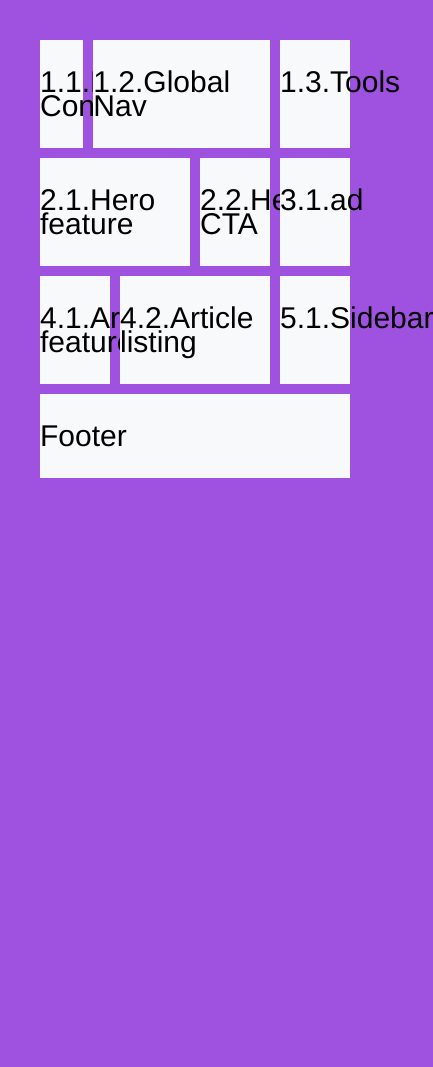
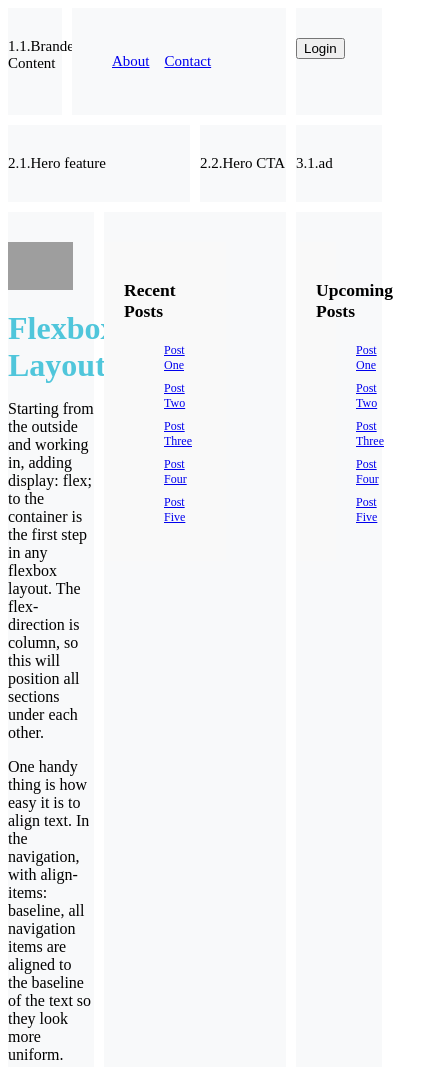
Before and after one commit to SGalilejeva/Homework2, a plain HTML site: page grid.html in a window 390 px wide. Shown: the top 1067 px of the page, 433 px wide, since content can reach past the window. Before the commit the page ends 884 px from the top, so only its background shows below. Drawn offline with Linux system fonts and the light colour scheme; grey boxes are pictures that could not be loaded.

Commit message:
added media query

```diff
--- a/grid.css
+++ b/grid.css
@@ -1,10 +1,73 @@
-body, html {
-  margin: 20px;
-  height: 100%;
-  font-family: Work Sans, Helvetica, sans-serif;
-  line-height: 24px;
-  font-size: 15px;
-  background-color: rgb(159, 81, 223);
+header nav ul {
+  display: flex;
+  align-items: baseline;
+  list-style-type: none;
+}
+
+header nav li {
+  margin-right: 15px;
+}
+
+header button {
+  border: none;
+  padding: 8px 25px;
+  color: #fff;
+  font-weight: 600;
+  cursor: pointer;
+  border-radius: 1.25rem;
+
+}
+
+/* Main Section */
+
+.wrapper {
+  display: flex;
+}
+
+.main {
+  flex: 3;
+}
+
+.main h2 {
+  font-size: 32px;
+  margin: 1rem 0;
+  color: #50c6db;
+}
+
+.main p {
+  font-size: 1rem;
+  margin-bottom: .75rem;
+}
+
+.main img {
+  width: 75%;
+  margin-right: 1rem;
+}
+
+/* Sidebar */
+
+.sidebar {
+  padding: 20px;
+  flex: 1;
+  margin-right: 60px;
+
+  background-color: #f9f9f9;
+}
+
+.sidebar ul {
+list-style-type: none;
+margin-top: 1rem;
+font-size: .75rem;
+}
+
+.sidebar ul > li {
+  padding: .25rem 0;
+}
+
+.logo {
+font-size: 2rem;
+margin-right: 1.5rem;
+color: #50c6db;
 }
 
 .grid-item {
@@ -40,7 +103,7 @@ body, html {
 .grid-container > div {
   text-align: left;
   padding: 30px 0;
-  font-size: 30px;
+  font-size: 15px;
 }
 
 @media screen and (min-width: 992px) {
@@ -69,3 +132,31 @@ body, html {
     grid-template-rows: 1 / 7;
   }
 }
+
+@media (max-width: 570px) {
+  .wrapper {
+      flex-direction: column;
+  }
+
+  .main {
+      margin-right: 0;
+      margin-bottom: 60px;
+  }
+.container-grid {
+  grid-template-areas:
+  'a a'
+  'b c'
+  'e e'
+  'g g'
+  'f f'
+  'h h'
+  'k k';
+  grid-gap: 20px;
+  padding: 10px;
+  grid-template-columns: repeat (2,1fr);
+}
+.item4, .item9 {
+  display: none;
+}
+
+}
--- a/grid.html
+++ b/grid.html
@@ -14,9 +14,23 @@
     <main>
         <div class="grid-container">
             <!--<div class="header">1.Header-->
+
             <div class="grid-item1">1.1.Branded Content</div>
-            <div class="grid-item2">1.2.Global Nav</div>
-            <div class="grid-item3">1.3.Tools</div>
+            <div class="grid-item2">
+                <header>
+                    <nav>
+                        <ul>
+
+                            <li><a href="#">About</a></li>
+                            <li><a href="#">Contact</a></li>
+                        </ul>
+                    </nav>
+
+                </header>
+            </div>
+            <div class="grid-item3">
+                <button>Login</button>
+            </div>
             <!-- </div> -->
             <!--<div class="hero">2.Hero-->
             <div class="grid-item4">2.1.Hero feature</div>
@@ -26,14 +40,58 @@
             <div class="grid-item6">3.1.ad</div>
             <!-- </div> -->
             <!--<div class="body">4.Body-->
-            <div class="grid-item7">4.1.Article feature</div>
-            <div class="grid-item8">4.2.Article listing</div>
+            <div class="grid-item7">
+                <section class="main">
+                    <img src="http://abbeyjfitzgerald.com/wp-content/uploads/2017/06/flexbox-header.jpg" wwidth:50>
+                    <h2>Flexbox Layout</h2>
+
+                    <p>Starting from the outside and working in, adding display: flex; to the container is the first
+                        step in
+                        any flexbox layout. The flex-direction is column, so this will position all sections under each
+                        other. </p>
+
+                    <p>One handy thing is how easy it is to align text. In the navigation, with align-items: baseline,
+                        all
+                        navigation items are aligned to the baseline of the text so they look more uniform. </p>
+
+                </section>
+
+            </div>
+            <div class="grid-item8">
+                <aside class="sidebar">
+                    <h3>Recent Posts</h3>
+                    <ul>
+                        <li><a href="#">Post One</a></li>
+                        <li><a href="#">Post Two</a></li>
+                        <li><a href="#">Post Three</a></li>
+                        <li><a href="#">Post Four</a></li>
+                        <li><a href="#">Post Five</a></li>
+                    </ul>
+                </aside>
+
+            </div>
             <!-- </div> -->
             <!--<div class="sidebar">5.Sidebar-->
-            <div class="grid-item9">5.1.Sidebar</div>
+            <div class="grid-item9">
+                <aside class="sidebar">
+                    <h3>Upcoming Posts</h3>
+                    <ul>
+                        <li><a href="#">Post One</a></li>
+                        <li><a href="#">Post Two</a></li>
+                        <li><a href="#">Post Three</a></li>
+                        <li><a href="#">Post Four</a></li>
+                        <li><a href="#">Post Five</a></li>
+                    </ul>
+                </aside>
+            </div>
             <!-- </div> -->
             <!--<div class="sidebar">6.Footer-->
-            <div class="grid-item10">Footer</div>
+            <div class="grid-item10">
+                <footer>
+                    <h3>Flexbox Layout Example</h3>
+                    <p>Hope you enjoyed learning about Flexbox Layouts!</p>
+                </footer>
+            </div>
 
         </div>
 
```
Also changed, not shown: flexbox.html (+1 -1 lines).
